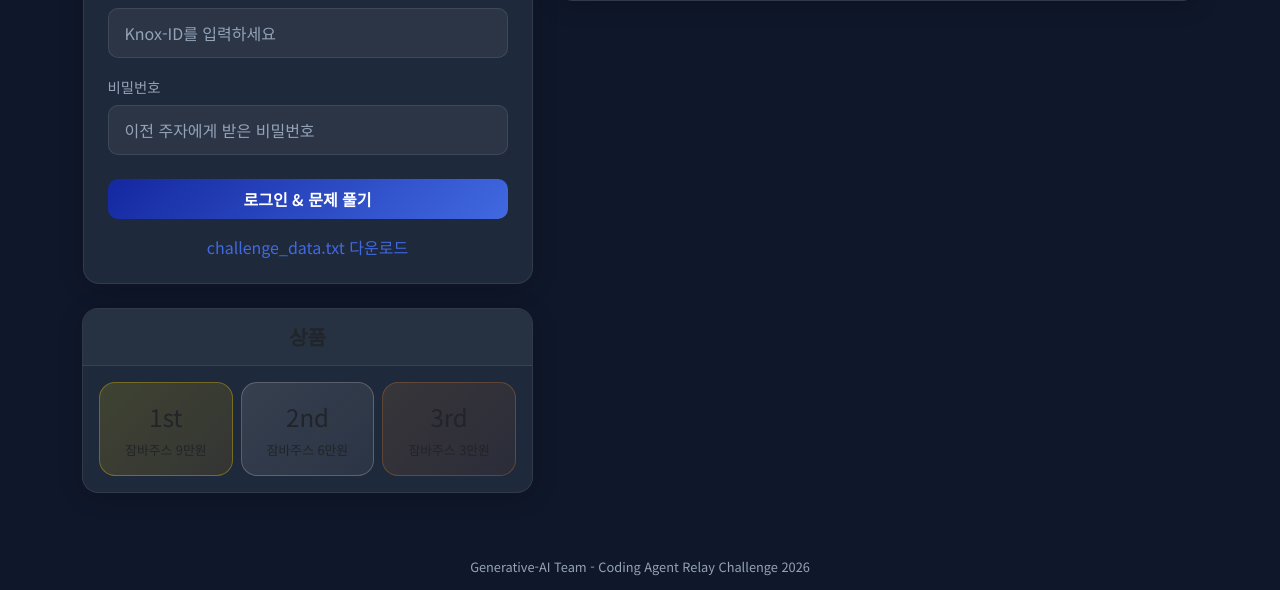
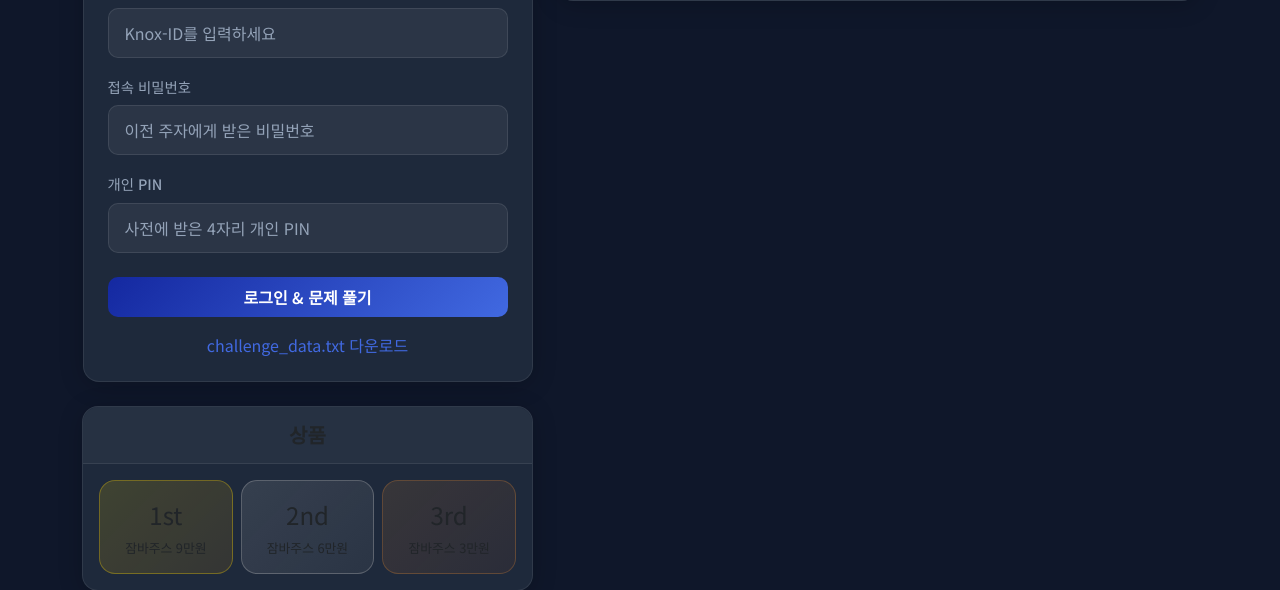
Before and after one commit to DragonBall2/relay-challenge-, a Flask app: page / in a window 1280 px wide. Shown: the part 497-1087 px from the top of the page. Run offline with Flask 3, Linux system fonts and the light colour scheme.

Commit message:
개인 PIN 인증 추가 - 대리 풀기 방지
- 로그인 시 Knox-ID + 접속 비밀번호 + 개인 PIN(4자리) 필요
- 개인 PIN은 사전 배포, 이전 주자에게 공유되지 않음
- 성공 페이지에서 다음 주자 Knox-ID 숨김 (이름만 표시)
- personalPIN.txt 자동 생성 (참가자별 PIN 목록)

Co-Authored-By: Claude Opus 4.6 (1M context) <noreply@anthropic.com>

```diff
--- a/app.py
+++ b/app.py
@@ -157,9 +157,10 @@ def index():
 def login():
     knox_id = request.form.get('knox_id', '').strip()
     password = request.form.get('password', '').strip()
+    pin = request.form.get('pin', '').strip()
 
-    if not knox_id or not password:
-        flash('Knox-ID와 비밀번호를 모두 입력하세요.', 'danger')
+    if not knox_id or not password or not pin:
+        flash('Knox-ID, 비밀번호, 개인 PIN을 모두 입력하세요.', 'danger')
         return redirect(url_for('index'))
 
     runner = Runner.query.filter(
@@ -175,7 +176,10 @@ def login():
         return redirect(url_for('index'))
 
     if runner.status == 'completed':
-        # 이미 완료한 사람은 결과 페이지로
+        # 이미 완료한 사람은 결과 페이지로 (PIN 확인 후)
+        if runner.personal_pin != pin:
+            flash('개인 PIN이 일치하지 않습니다.', 'danger')
+            return redirect(url_for('index'))
         session['runner_id'] = runner.id
         return redirect(url_for('success'))
 
@@ -185,6 +189,10 @@ def login():
 
     if runner.password != password:
         flash('비밀번호가 일치하지 않습니다.', 'danger')
+        return redirect(url_for('index'))
+
+    if runner.personal_pin != pin:
+        flash('개인 PIN이 일치하지 않습니다.', 'danger')
         return redirect(url_for('index'))
 
     # 로그인 성공
--- a/models.py
+++ b/models.py
@@ -20,6 +20,7 @@ class Runner(db.Model):
     group_id = db.Column(db.Integer, db.ForeignKey('groups.id'), nullable=False)
     run_order = db.Column(db.Integer, nullable=False)
     password = db.Column(db.String(20), nullable=False)
+    personal_pin = db.Column(db.String(6), nullable=False)  # 본인만 아는 개인 PIN
 
     problem_text = db.Column(db.Text, nullable=False)
     problem_type = db.Column(db.String(5), nullable=False)
--- a/templates/index.html
+++ b/templates/index.html
@@ -42,10 +42,16 @@
                         <input type="text" class="form-control" name="knox_id"
                                placeholder="Knox-ID를 입력하세요" required autocomplete="off">
                     </div>
-                    <div class="mb-4">
-                        <label class="form-label">비밀번호</label>
+                    <div class="mb-3">
+                        <label class="form-label">접속 비밀번호</label>
                         <input type="text" class="form-control" name="password"
                                placeholder="이전 주자에게 받은 비밀번호" required autocomplete="off">
+                    </div>
+                    <div class="mb-4">
+                        <label class="form-label">개인 PIN</label>
+                        <input type="password" class="form-control" name="pin"
+                               placeholder="사전에 받은 4자리 개인 PIN" required autocomplete="off"
+                               maxlength="4" inputmode="numeric">
                     </div>
                     <button type="submit" class="btn btn-samsung w-100 py-2">
                         로그인 &amp; 문제 풀기
--- a/templates/success.html
+++ b/templates/success.html
@@ -43,7 +43,6 @@
                     <p style="color: var(--text-secondary); margin-bottom: 0.3rem;">다음 주자</p>
                     <p style="font-size: 1.3rem; font-weight: 700;">
                         {{ next_runner.name }}
-                        <span style="color: var(--text-secondary); font-size: 0.9rem;">({{ next_runner.knox_id }})</span>
                     </p>
                     <p style="color: var(--text-secondary); font-size: 0.85rem;">
                         {{ runner.group.name }} - {{ next_runner.run_order }}번째 주자
@@ -65,7 +64,8 @@
                     <ol style="color: var(--text-secondary); font-size: 0.9rem; margin-bottom: 0;">
                         <li>다음 주자 <strong>{{ next_runner.name }}</strong>에게 연락하세요</li>
                         <li>코딩 에이전트(Roo Code / Open Code) 설치를 도와주세요</li>
-                        <li>위 <strong>비밀번호</strong>를 알려주세요</li>
+                        <li>위 <strong>접속 비밀번호</strong>를 알려주세요</li>
+                        <li>개인 PIN은 본인만 알고 있으므로 비밀번호만 전달하면 됩니다</li>
                         <li>다음 주자가 사이트에 접속하여 문제를 풀 수 있도록 안내하세요</li>
                     </ol>
                 </div>
```
Also changed, not shown: init_db.py (+30 -1 lines), 1 other file.
